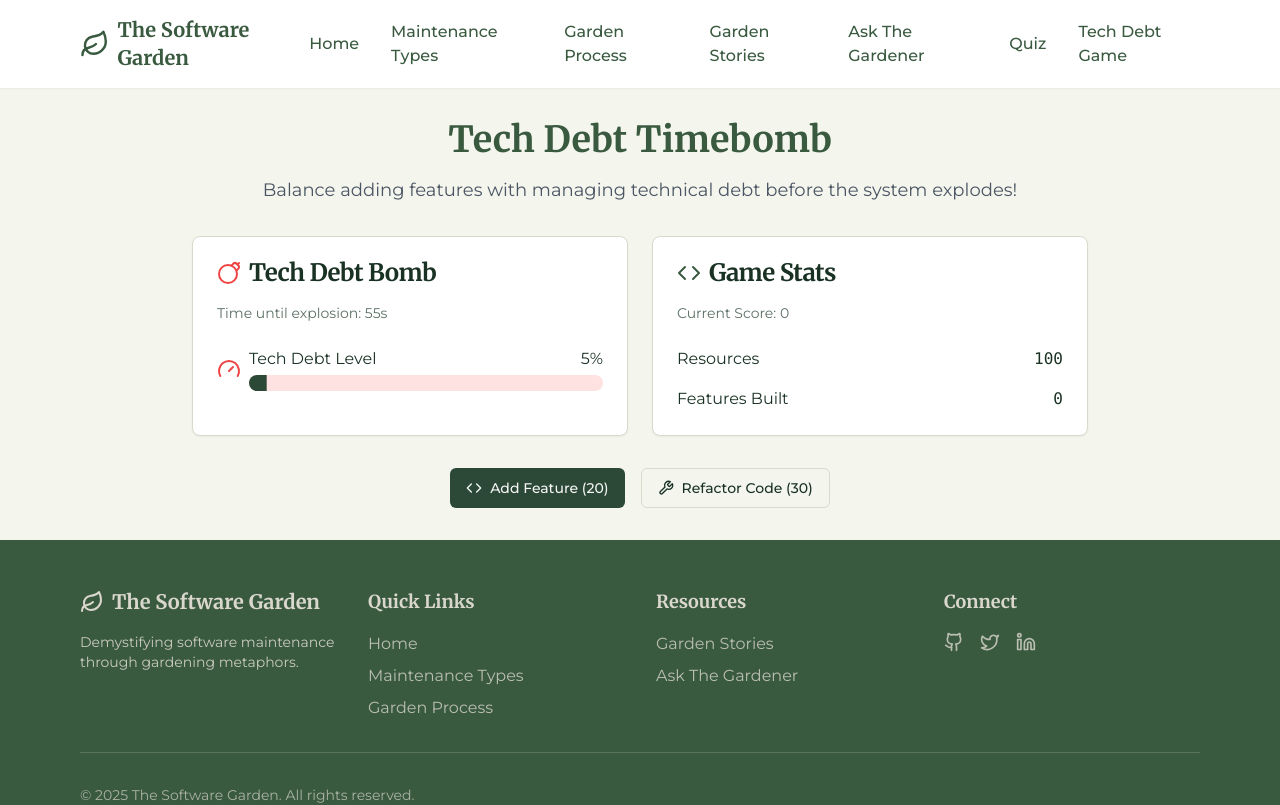
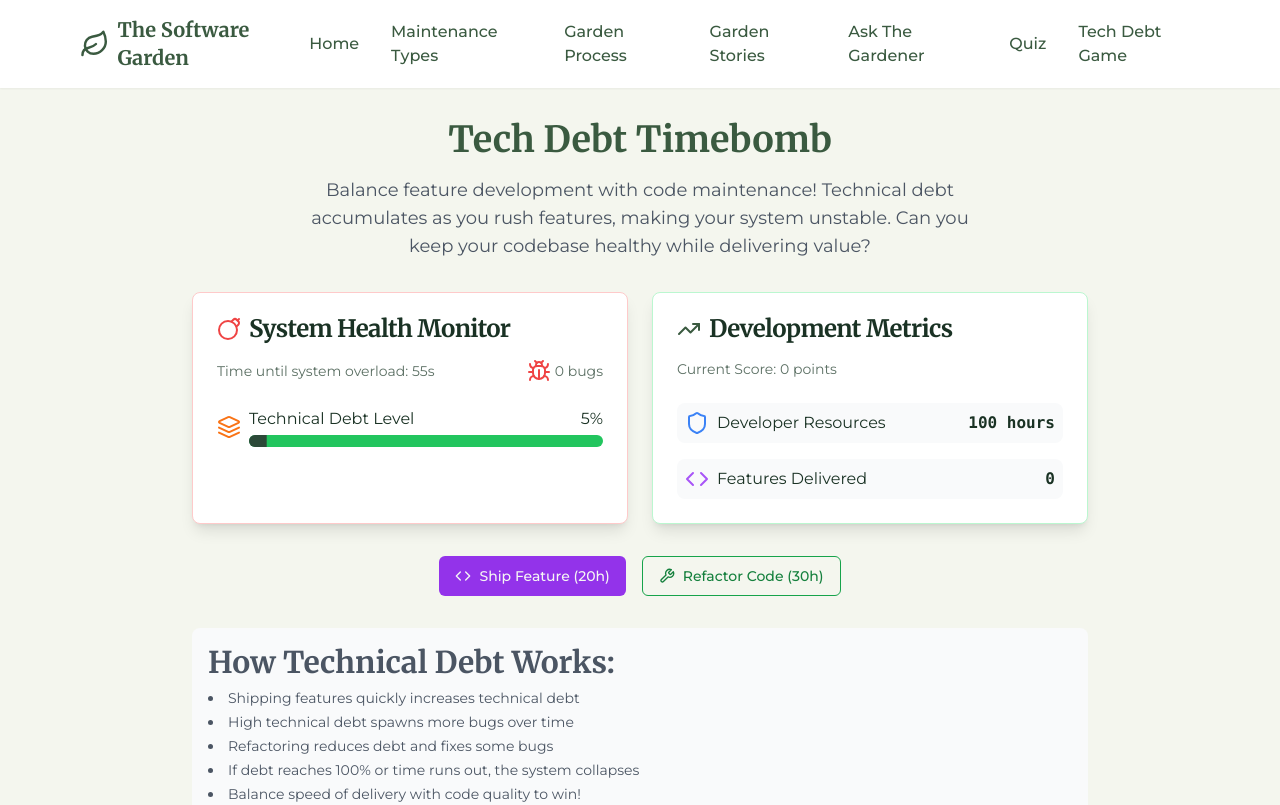
Before and after one commit to Ar0519/software-garden-gardening, a React (Vite) app: page /tech-debt-game in a window 1280 px wide. Shown: the top 805 px of the page. Built offline with nearby package versions, Linux system fonts and the light colour scheme.

Commit message:
Refactor: Improve Tech Debt Game experience
Improve the Tech Debt Game to make it more engaging and help users understand the concept of technical debt.

```diff
--- a/src/pages/TechDebtGame.tsx
+++ b/src/pages/TechDebtGame.tsx
@@ -4,7 +4,7 @@ import { Button } from "@/components/ui/button";
 import { Progress } from "@/components/ui/progress";
 import { useToast } from "@/hooks/use-toast";
 import { Card, CardContent, CardDescription, CardHeader, CardTitle } from "@/components/ui/card";
-import { Bomb, Wrench, CodeIcon, GaugeIcon } from "lucide-react";
+import { Bomb, Wrench, CodeIcon, Bug, TrendingUp, Shield, Layers } from "lucide-react";
 
 const TechDebtGame = () => {
   const { toast } = useToast();
@@ -14,6 +14,7 @@ const TechDebtGame = () => {
   const [gameOver, setGameOver] = useState(false);
   const [score, setScore] = useState(0);
   const [timeToExplosion, setTimeToExplosion] = useState(60);
+  const [bugs, setBugs] = useState(0);
 
   useEffect(() => {
     if (gameOver) return;
@@ -32,8 +33,14 @@ const TechDebtGame = () => {
         return prev - 1;
       });
 
-      // Accumulate tech debt over time
-      setTechDebt((prev) => Math.min(100, prev + (prev > 50 ? 2 : 1)));
+      // Accumulate tech debt and generate bugs based on debt level
+      setTechDebt((prev) => {
+        const newDebt = Math.min(100, prev + (prev > 50 ? 2 : 1));
+        if (Math.random() < newDebt / 200) { // Higher debt = more bugs
+          setBugs(b => b + 1);
+        }
+        return newDebt;
+      });
     }, 1000);
 
     return () => clearInterval(timer);
@@ -42,8 +49,8 @@ const TechDebtGame = () => {
   const handleGameOver = () => {
     setGameOver(true);
     toast({
-      title: "Game Over!",
-      description: `Final Score: ${score} (Features: ${features})`,
+      title: "System Collapse!",
+      description: `Your codebase collapsed under ${techDebt}% technical debt with ${bugs} unresolved bugs. Final Score: ${score}`,
       variant: "destructive",
     });
   };
@@ -51,8 +58,8 @@ const TechDebtGame = () => {
   const addFeature = () => {
     if (resources < 20) {
       toast({
-        title: "Not enough resources",
-        description: "You need 20 resources to add a feature",
+        title: "Insufficient Resources",
+        description: "You need 20 developer hours to add a feature",
         variant: "destructive",
       });
       return;
@@ -64,16 +71,16 @@ const TechDebtGame = () => {
     setScore((prev) => prev + 100);
 
     toast({
-      title: "New Feature Added!",
-      description: "Tech debt increased but you gained points",
+      title: "Feature Shipped! 🚀",
+      description: "Quick implementation increased technical debt...",
     });
   };
 
   const refactorCode = () => {
     if (resources < 30) {
       toast({
-        title: "Not enough resources",
-        description: "You need 30 resources to refactor",
+        title: "Insufficient Resources",
+        description: "You need 30 developer hours to refactor the code",
         variant: "destructive",
       });
       return;
@@ -81,12 +88,12 @@ const TechDebtGame = () => {
 
     setResources((prev) => prev - 30);
     setTechDebt((prev) => Math.max(0, prev - 25));
+    setBugs((prev) => Math.max(0, prev - 2)); // Refactoring fixes some bugs
     setScore((prev) => prev + 50);
 
     toast({
-      title: "Code Refactored!",
-      description: "Tech debt decreased",
-      variant: "default",
+      title: "Code Refactored! ✨",
+      description: "Your codebase is now cleaner and more maintainable",
     });
   };
 
@@ -94,9 +101,16 @@ const TechDebtGame = () => {
     setTechDebt(0);
     setResources(100);
     setFeatures(0);
+    setBugs(0);
     setGameOver(false);
     setScore(0);
     setTimeToExplosion(60);
+  };
+
+  const getDebtColor = () => {
+    if (techDebt < 30) return "bg-green-500";
+    if (techDebt < 60) return "bg-yellow-500";
+    return "bg-red-500";
   };
 
   return (
@@ -104,57 +118,71 @@ const TechDebtGame = () => {
       <div className="max-w-4xl mx-auto">
         <div className="text-center mb-8">
           <h1 className="text-4xl font-bold text-garden-green-dark mb-4">Tech Debt Timebomb</h1>
-          <p className="text-lg text-gray-600">
-            Balance adding features with managing technical debt before the system explodes!
+          <p className="text-lg text-gray-600 max-w-2xl mx-auto">
+            Balance feature development with code maintenance! Technical debt accumulates as you rush features,
+            making your system unstable. Can you keep your codebase healthy while delivering value?
           </p>
         </div>
 
         <div className="grid gap-6 md:grid-cols-2">
-          <Card>
+          <Card className="border-red-200 shadow-lg">
             <CardHeader>
               <CardTitle className="flex items-center gap-2">
                 <Bomb className="text-red-500" />
-                Tech Debt Bomb
+                System Health Monitor
               </CardTitle>
-              <CardDescription>
-                Time until explosion: {timeToExplosion}s
+              <CardDescription className="flex items-center justify-between">
+                <span>Time until system overload: {timeToExplosion}s</span>
+                <span className="flex items-center gap-1">
+                  <Bug className="text-red-500" /> {bugs} bugs
+                </span>
               </CardDescription>
             </CardHeader>
             <CardContent>
               <div className="space-y-4">
                 <div className="flex items-center gap-2">
-                  <GaugeIcon className="text-red-500" />
+                  <Layers className="text-orange-500" />
                   <div className="flex-1">
                     <div className="flex justify-between mb-1">
-                      <span>Tech Debt Level</span>
+                      <span>Technical Debt Level</span>
                       <span>{techDebt}%</span>
                     </div>
-                    <Progress value={techDebt} className="bg-red-100" />
+                    <Progress value={techDebt} className={`h-3 ${getDebtColor()}`} />
                   </div>
                 </div>
               </div>
             </CardContent>
           </Card>
 
-          <Card>
+          <Card className="border-green-200 shadow-lg">
             <CardHeader>
               <CardTitle className="flex items-center gap-2">
-                <CodeIcon className="text-garden-green-dark" />
-                Game Stats
+                <TrendingUp className="text-garden-green-dark" />
+                Development Metrics
               </CardTitle>
               <CardDescription>
-                Current Score: {score}
+                Current Score: {score} points
               </CardDescription>
             </CardHeader>
             <CardContent>
               <div className="space-y-4">
-                <div className="flex justify-between items-center">
-                  <span>Resources</span>
-                  <span className="font-mono">{resources}</span>
+                <div className="flex items-center gap-2 p-2 bg-gray-50 rounded-lg">
+                  <Shield className="text-blue-500" />
+                  <div className="flex-1">
+                    <div className="flex justify-between">
+                      <span>Developer Resources</span>
+                      <span className="font-mono font-bold">{resources} hours</span>
+                    </div>
+                  </div>
                 </div>
-                <div className="flex justify-between items-center">
-                  <span>Features Built</span>
-                  <span className="font-mono">{features}</span>
+                <div className="flex items-center gap-2 p-2 bg-gray-50 rounded-lg">
+                  <CodeIcon className="text-purple-500" />
+                  <div className="flex-1">
+                    <div className="flex justify-between">
+                      <span>Features Delivered</span>
+                      <span className="font-mono font-bold">{features}</span>
+                    </div>
+                  </div>
                 </div>
               </div>
             </CardContent>
@@ -165,25 +193,40 @@ const TechDebtGame = () => {
           <Button
             onClick={addFeature}
             disabled={gameOver || resources < 20}
-            className="gap-2"
+            className="gap-2 bg-purple-600 hover:bg-purple-700"
           >
             <CodeIcon />
-            Add Feature (20)
+            Ship Feature (20h)
           </Button>
           <Button
             onClick={refactorCode}
             disabled={gameOver || resources < 30}
             variant="outline"
-            className="gap-2"
+            className="gap-2 border-green-600 text-green-700 hover:bg-green-50"
           >
             <Wrench />
-            Refactor Code (30)
+            Refactor Code (30h)
           </Button>
           {gameOver && (
-            <Button onClick={restartGame} variant="default">
+            <Button
+              onClick={restartGame}
+              variant="default"
+              className="gap-2 bg-blue-600 hover:bg-blue-700"
+            >
               Play Again
             </Button>
           )}
+        </div>
+
+        <div className="mt-8 p-4 bg-gray-50 rounded-lg text-sm text-gray-600">
+          <h3 className="font-semibold mb-2">How Technical Debt Works:</h3>
+          <ul className="list-disc list-inside space-y-1">
+            <li>Shipping features quickly increases technical debt</li>
+            <li>High technical debt spawns more bugs over time</li>
+            <li>Refactoring reduces debt and fixes some bugs</li>
+            <li>If debt reaches 100% or time runs out, the system collapses</li>
+            <li>Balance speed of delivery with code quality to win!</li>
+          </ul>
         </div>
       </div>
     </div>
```
